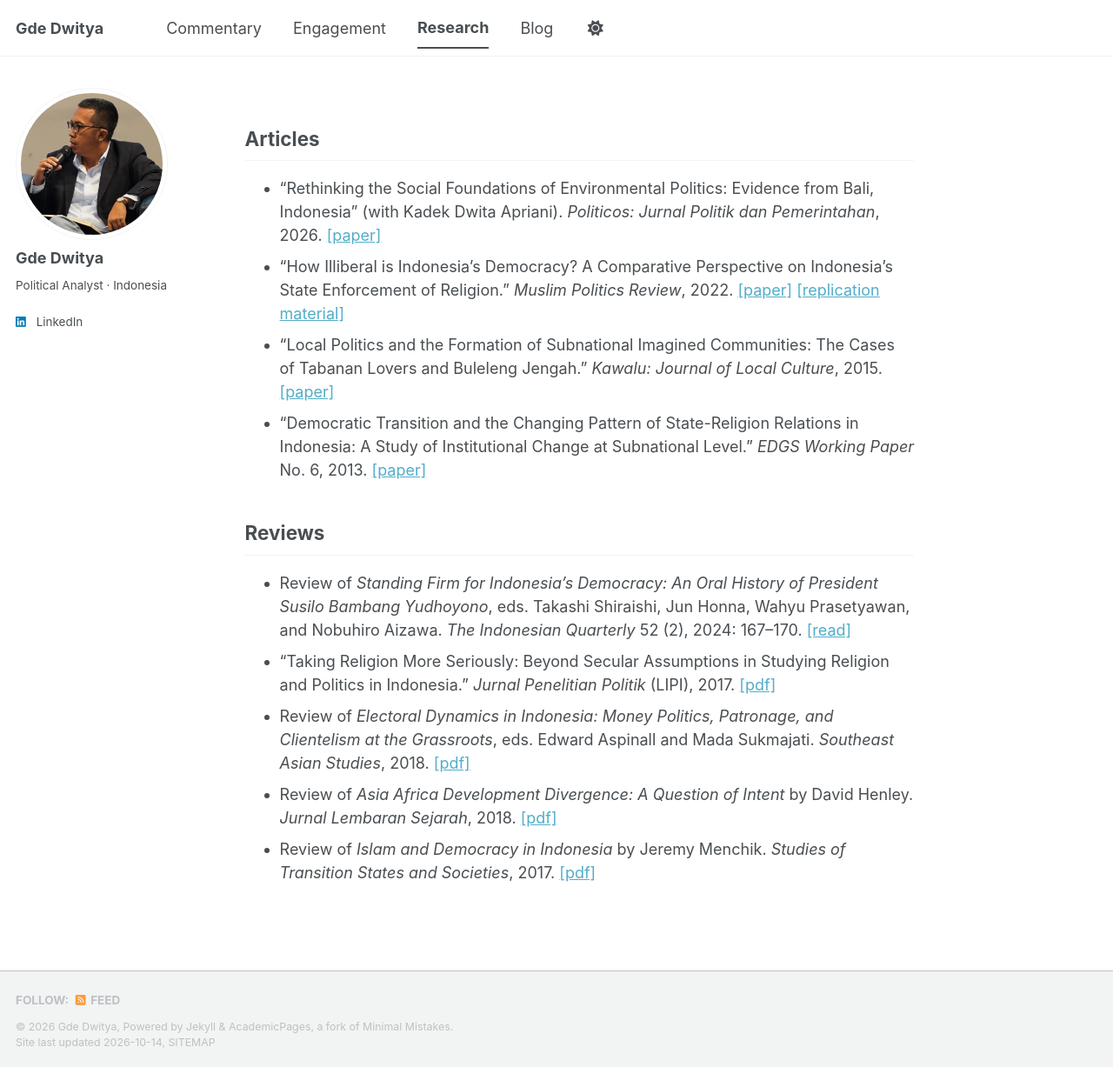
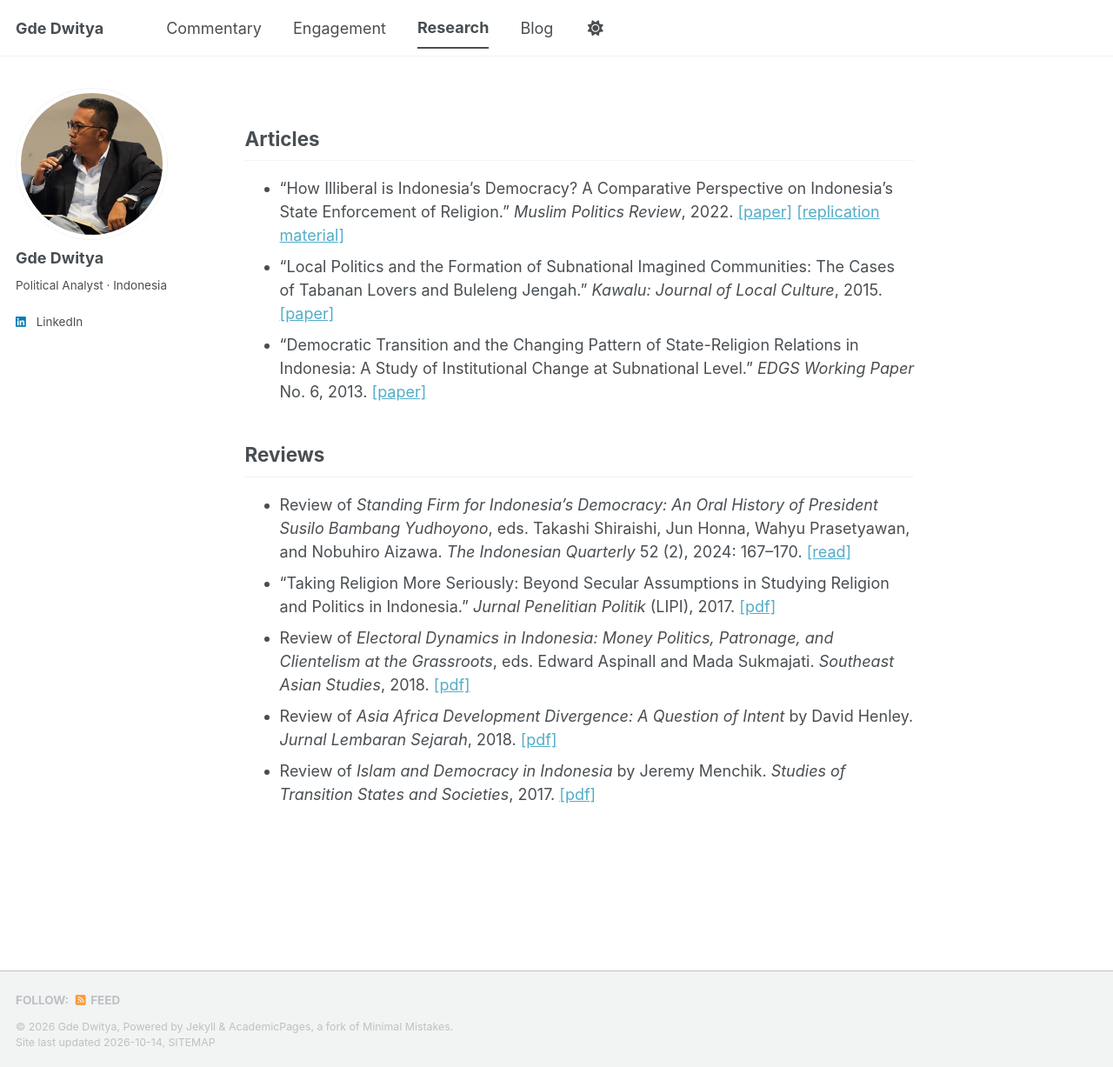
Before and after one commit to gddwty/gddwty.github.io, a Jekyll site: the page built from _pages/research.md, in a window 1280 px wide and 1227 px high. Shown: the whole window at 87% size. Built offline with Jekyll 4.4.1, drawn with Linux system fonts in a browser that asks for light colours; a style sheet for code colours, icons or effects is not loaded.

Commit message:
Updating research page

```diff
--- a/_pages/research.md
+++ b/_pages/research.md
@@ -7,7 +7,6 @@ author_profile: true
 
 ## Articles
 
-- "Rethinking the Social Foundations of Environmental Politics: Evidence from Bali, Indonesia" (with Kadek Dwita Apriani). *Politicos: Jurnal Politik dan Pemerintahan*, 2026. [[paper]](https://doi.org/10.22225/politicos.6.1.2026.65-76){:target="_blank" rel="noopener"}
 - "How Illiberal is Indonesia's Democracy? A Comparative Perspective on Indonesia's State Enforcement of Religion." *Muslim Politics Review*, 2022. [[paper]](https://raw.githubusercontent.com/gddwty/rei/main/paper/Metera%20-%20Muslim%20Politics%20Review.pdf){:target="_blank" rel="noopener"} [[replication material]](https://github.com/gddwty/rei){:target="_blank" rel="noopener"}
 - "Local Politics and the Formation of Subnational Imagined Communities: The Cases of Tabanan Lovers and Buleleng Jengah." *Kawalu: Journal of Local Culture*, 2015. [[paper]](https://raw.githubusercontent.com/gddwty/papers/main/articles/subnational%20imagined%20communities.pdf){:target="_blank" rel="noopener"}
 - "Democratic Transition and the Changing Pattern of State-Religion Relations in Indonesia: A Study of Institutional Change at Subnational Level." *EDGS Working Paper* No. 6, 2013. [[paper]](https://raw.githubusercontent.com/gddwty/papers/main/articles/edgs%20working%20paper.pdf){:target="_blank" rel="noopener"}
```
